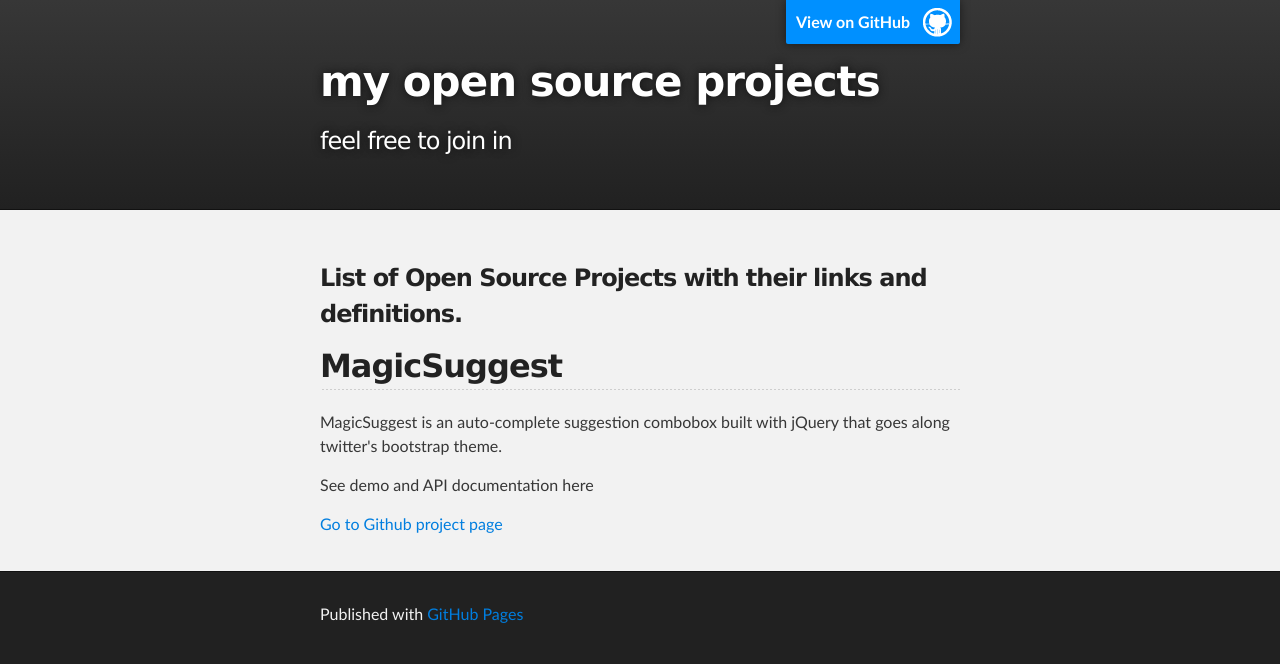
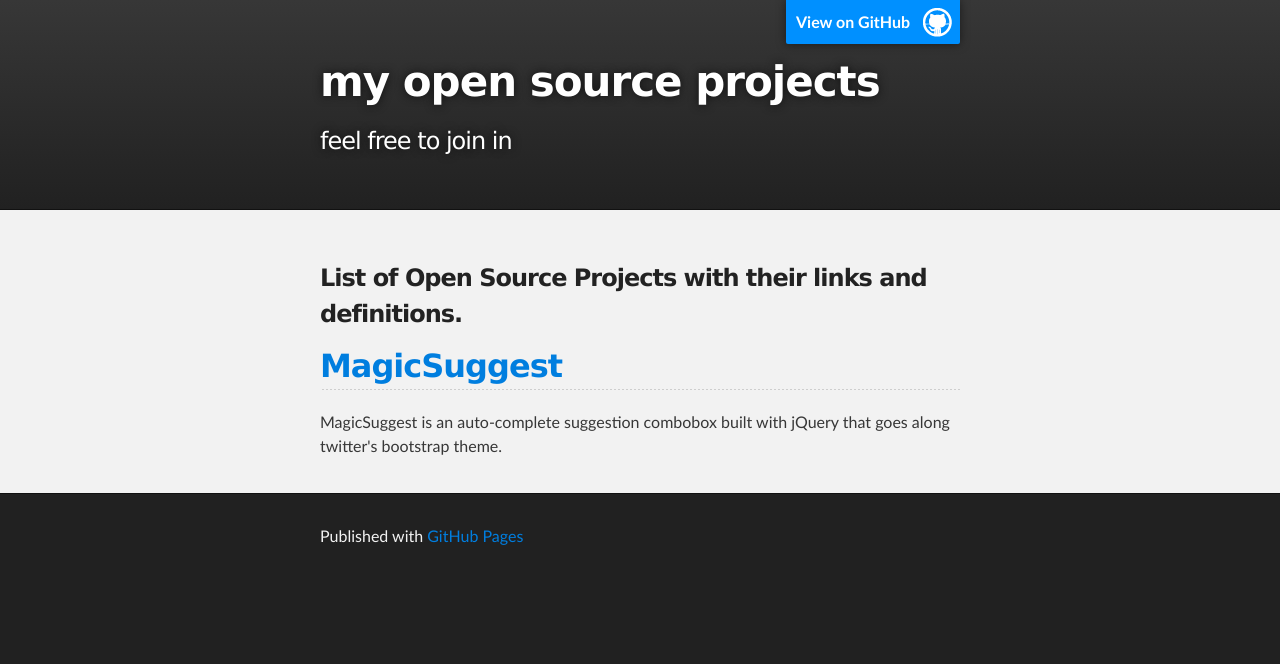
Before and after one commit to nicolasbize/nicolasbize.github.com, a plain HTML site: page index.html in a window 1280 px wide. Drawn offline with Linux system fonts and the light colour scheme.

Commit message:
Replace master branch with page content via GitHub

```diff
--- a/index.html
+++ b/index.html
@@ -29,13 +29,9 @@
       <section id="main_content" class="inner">
         <h3>List of Open Source Projects with their links and definitions.</h3>
 
-<h2>MagicSuggest</h2>
+<h2><a href="https://github.com/nicolasbize/magicsuggest">MagicSuggest</a></h2>
 
 <p>MagicSuggest is an auto-complete suggestion combobox built with jQuery that goes along twitter's bootstrap theme.</p>
-
-<p>See demo and API documentation here</p>
-
-<p><a href="https://github.com/nicolasbize/magicsuggest">Go to Github project page</a></p>
       </section>
     </div>
 
--- a/params.json
+++ b/params.json
@@ -1 +1 @@
-{"name":"my open source projects","tagline":"feel free to join in","body":"### List of Open Source Projects with their links and definitions.\r\n\r\n## MagicSuggest\r\nMagicSuggest is an auto-complete suggestion combobox built with jQuery that goes along twitter's bootstrap theme.\r\n\r\nSee demo and API documentation here\r\n\r\n[Go to Github project page](https://github.com/nicolasbize/magicsuggest)","google":"","note":"Don't delete this file! It's used internally to help with page regeneration."}
+{"name":"my open source projects","tagline":"feel free to join in","body":"### List of Open Source Projects with their links and definitions.\r\n\r\n## [MagicSuggest](https://github.com/nicolasbize/magicsuggest)\r\nMagicSuggest is an auto-complete suggestion combobox built with jQuery that goes along twitter's bootstrap theme.","google":"","note":"Don't delete this file! It's used internally to help with page regeneration."}
```
